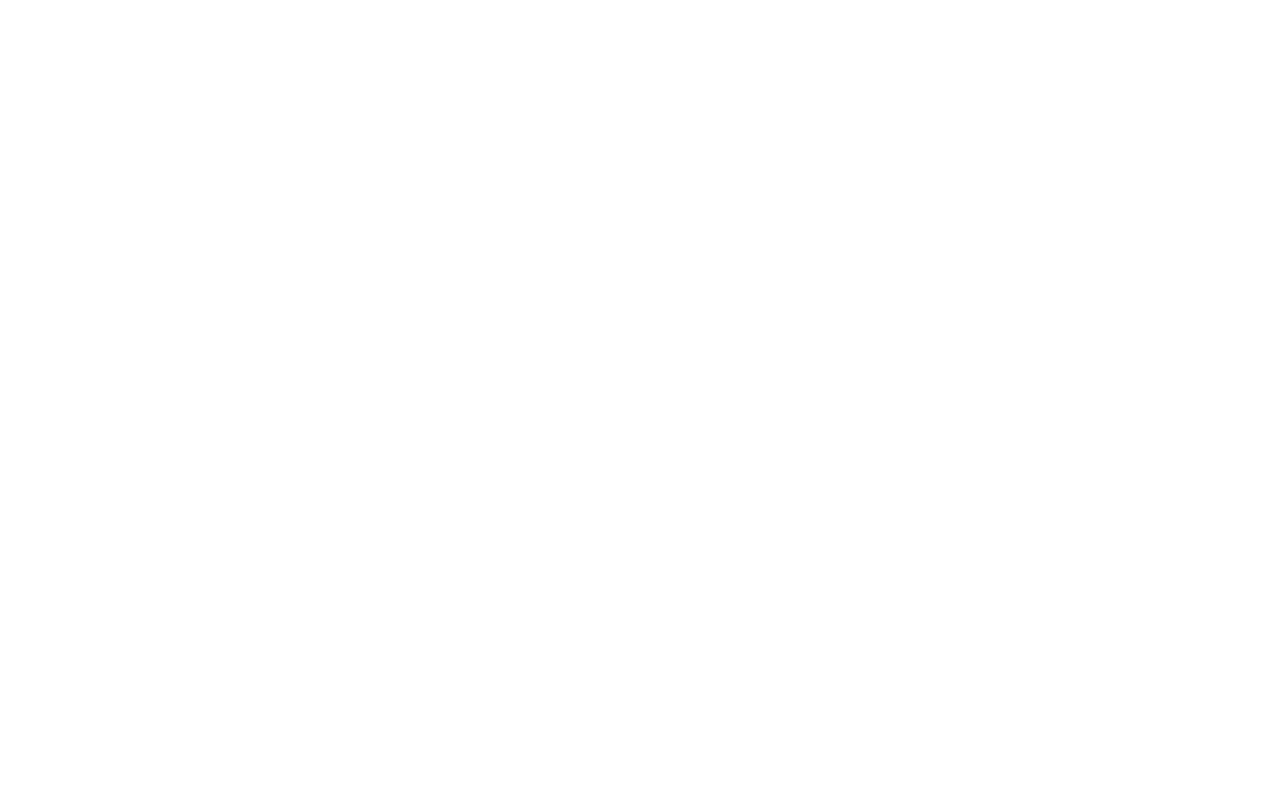
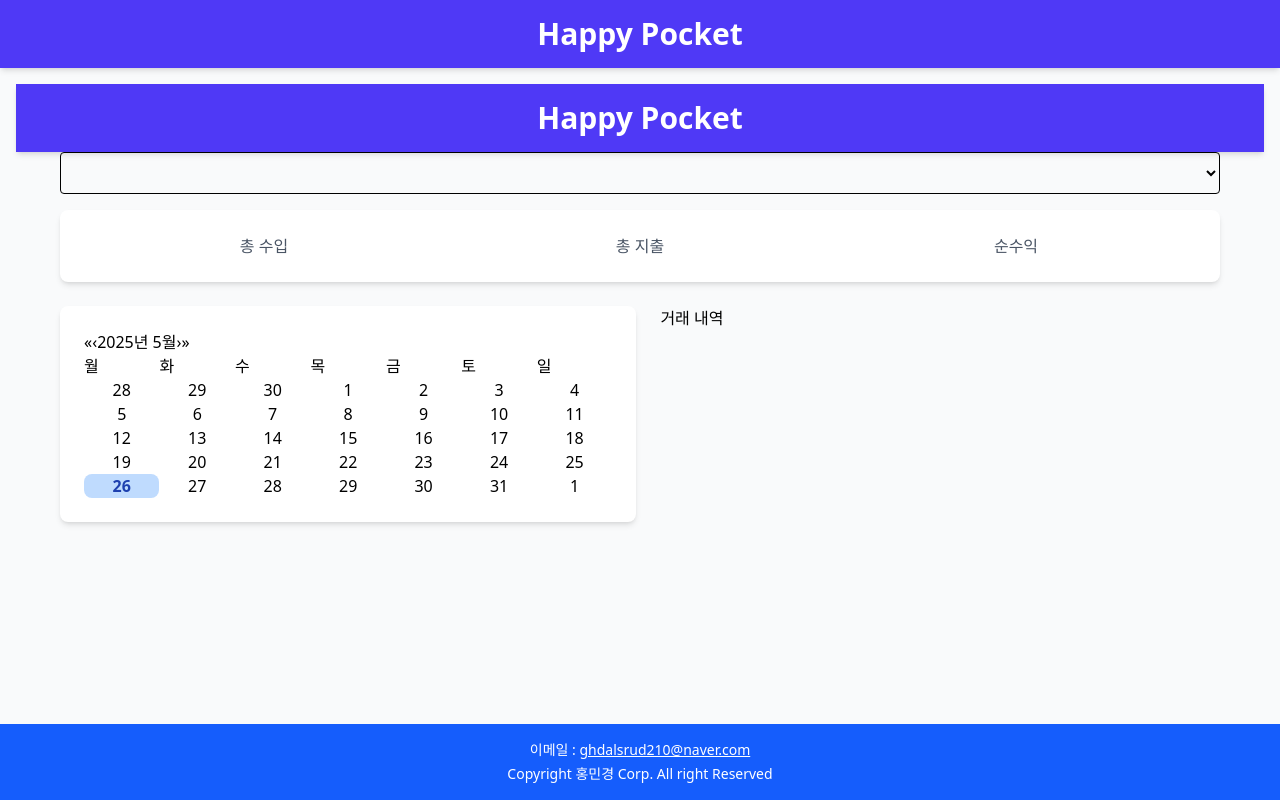
Before and after one commit to mkhong210/Happy-Pocket, a React (Vite) app: page /main in a window 1280 px wide. Before the commit this address had no page. Built offline with nearby package versions, Linux system fonts and the light colour scheme.

Commit message:
refactor: 전체 페이지 레이아웃 구조 및 스타일  변경

```diff
--- a/src/App.css
+++ b/src/App.css
@@ -17,6 +17,16 @@
 .logo.react:hover {
   filter: drop-shadow(0 0 2em #61dafbaa);
 } */
+
+.container_wrap {
+  margin: 0 auto;
+  max-width: 1200px;
+  padding: 0 20px;
+  width: 100%;
+}
+body {
+  background-color: #f9fafb;
+}
 
 @keyframes logo-spin {
   from {
@@ -48,11 +58,21 @@
   border-radius: 0.5rem;
   /* box-shadow: 0 4px 6px rgba(0, 0, 0, 0.1); */
 }
-
+.react-calendar__tile--now {
+  background-color: #bfdbfe; /* 연한 파란색 */
+  border-radius: 0.5rem;
+  color: #1e40af; /* 짙은 파란색 */
+  font-weight: 600;
+}
 .react-calendar__tile--active {
+  background-color: #2563eb; /* 좀 더 진한 파란색 */
+  color: white;
+}
+/* .react-calendar__tile--active {
   background: #facc15;
   color: white;
-}
+} */
+
 .react-calendar__month-view__weekdays__weekday abbr {
   text-decoration: none;
 }
--- a/src/App.tsx
+++ b/src/App.tsx
@@ -1,19 +1,51 @@
-import { Route, Routes } from "react-router-dom";
+import { Navigate, Route, Routes } from "react-router-dom";
 import "./App.css";
+import Login from "./pages/Login";
 import Home from "./pages/Home";
 import Add from "./pages/Add";
+import Layout from "./layout/layout";
 
 function App() {
   return (
     <>
+      {/* <Routes>
+        <Route path="/login" element={<Login />} />
+        <Route path="/main" element={<Home />} />
+        <Route path="/add" element={<Add />} />
+      </Routes> */}
+
       <Routes>
-        <Route path="/home" element={<Home />} />
-        <Route path="/add" element={<Add />} />
+        <Route path="/" element={<Navigate to="/login" replace />} />
+        <Route path="/login" element={<Login />} />
+
+        {/* 공통 레이아웃 */}
+        {/* <Route
+          path="/"
+          element={
+            <Layout>
+              <Home />
+            </Layout>
+          }
+        /> */}
+
+        <Route
+          path="/main"
+          element={
+            <Layout>
+              <Home />
+            </Layout>
+          }
+        />
+
+        <Route
+          path="/add"
+          element={
+            <Layout>
+              <Add />
+            </Layout>
+          }
+        />
       </Routes>
-
-      {/* <div className="text-2xl text-blue-500 font-bold p-4">
-        Tailwind 적용 완료 🎉
-      </div> */}
     </>
   );
 }
--- /dev/null
+++ b/src/components/Footer.tsx
@@ -0,0 +1,21 @@
+const Footer: React.FC = () => {
+  return (
+    <footer className="bg-blue-600 text-white py-4 mt-6">
+      <div className="text-center space-y-1 text-sm">
+        {/* <p>제작 : 홍민경</p> */}
+        <p>
+          이메일 :{" "}
+          <a
+            href="mailto:ghdalsrud210@naver.com"
+            className="underline hover:text-gray-200"
+          >
+            ghdalsrud210@naver.com
+          </a>
+        </p>
+        <p>Copyright 홍민경 Corp. All right Reserved</p>
+      </div>
+    </footer>
+  );
+};
+
+export default Footer;
--- a/src/components/Header.tsx
+++ b/src/components/Header.tsx
@@ -2,41 +2,9 @@
 
 const Header: React.FC = () => {
   return (
-    // <header className="text-3xl font-bold text-center mb-6">
-    //   <Link to="/home">Happy Pocket</Link>
-    // </header>
-
-    // <header className="bg-indigo-600 text-white p-4 shadow-md">
-    //   <div className="container mx-auto flex items-center justify-between">
-    //     <Link to="/home" className="text-3xl font-bold hover:underline">
-    //       Happy Pocket
-    //     </Link>
-    //     {/* 필요하면 네비게이션 메뉴도 여기에 추가 가능 */}
-    //     <nav>
-    //       <ul className="flex space-x-4 text-lg">
-    //         <li>
-    //           <Link to="/home" className="hover:underline">
-    //             Home
-    //           </Link>
-    //         </li>
-    //         <li>
-    //           <Link to="/add" className="hover:underline">
-    //             Add Expense
-    //           </Link>
-    //         </li>
-    //         <li>
-    //           <Link to="/reports" className="hover:underline">
-    //             Reports
-    //           </Link>
-    //         </li>
-    //       </ul>
-    //     </nav>
-    //   </div>
-    // </header>
-
     <header className="bg-indigo-600 text-white py-4 shadow-md">
       <h1 className="text-3xl font-bold text-center">
-        <Link to="/home" className="no-underline hover:underline">
+        <Link to="/main" className="no-underline">
           Happy Pocket
         </Link>
       </h1>
--- a/src/index.css
+++ b/src/index.css
@@ -8,10 +8,32 @@
 @import "tailwindcss/preflight.css" layer(base);
 @import "tailwindcss/utilities.css" layer(utilities);
 
+html,
+body,
+#root {
+  height: 100%;
+  margin: 0;
+}
+
 body {
-  margin: 0;
+  display: flex;
+  flex-direction: column;
+  min-height: 100vh;
+}
+/* react-calendar 커스텀 */
+.react-calendar {
+  width: 100%;
+  border: none;
+  border-radius: 0.5rem;
+  /* box-shadow: 0 4px 6px rgba(0, 0, 0, 0.1); */
+}
 
-  /* @apply m-0; */
+.react-calendar__tile--active {
+  background: #facc15;
+  color: white;
+}
+.react-calendar__month-view__weekdays__weekday abbr {
+  text-decoration: none;
 }
 
 /* :root {
--- /dev/null
+++ b/src/layout/layout.tsx
@@ -0,0 +1,14 @@
+import Footer from "../components/Footer";
+import Header from "../components/Header";
+
+const Layout: React.FC<{ children: React.ReactNode }> = ({ children }) => {
+  return (
+    <div className="flex flex-col min-h-screen">
+      <Header></Header>
+      <main className="flex-grow container mx-auto p-4">{children}</main>
+      <Footer></Footer>
+    </div>
+  );
+};
+
+export default Layout;
```
